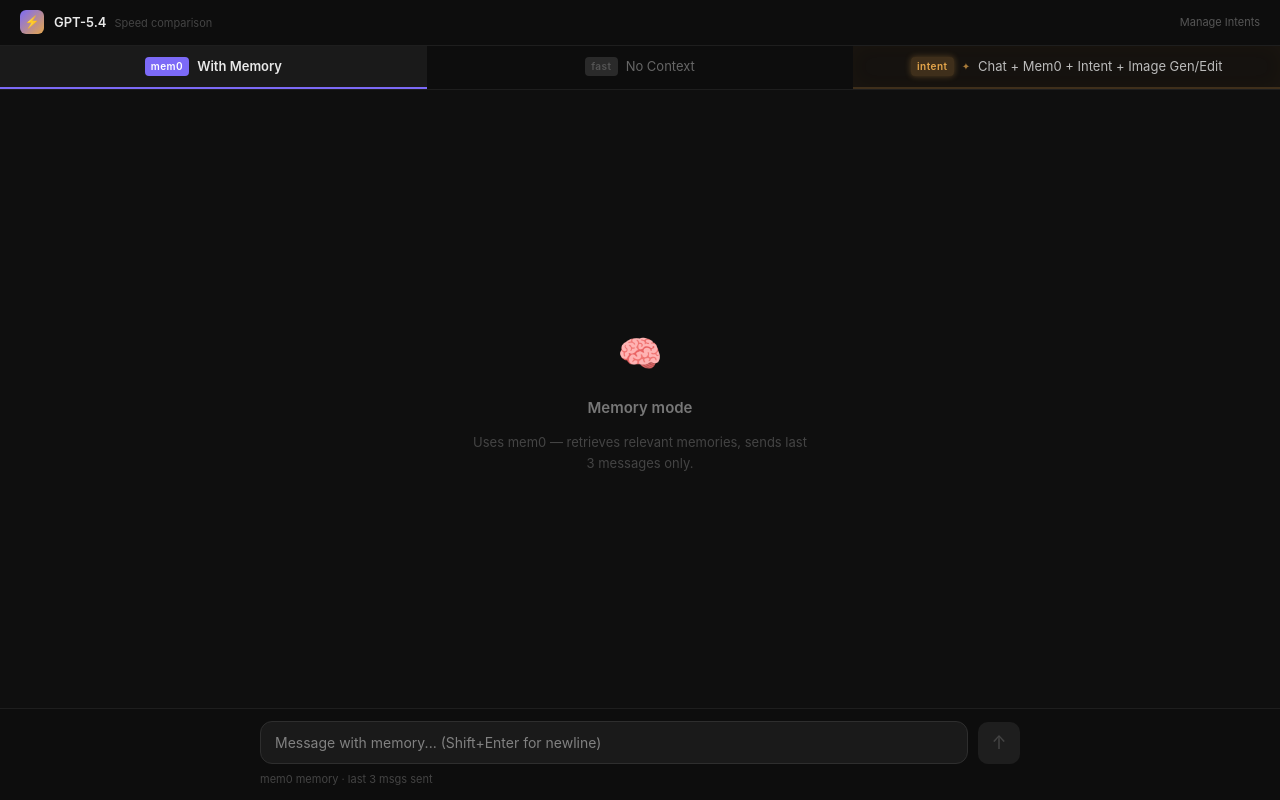
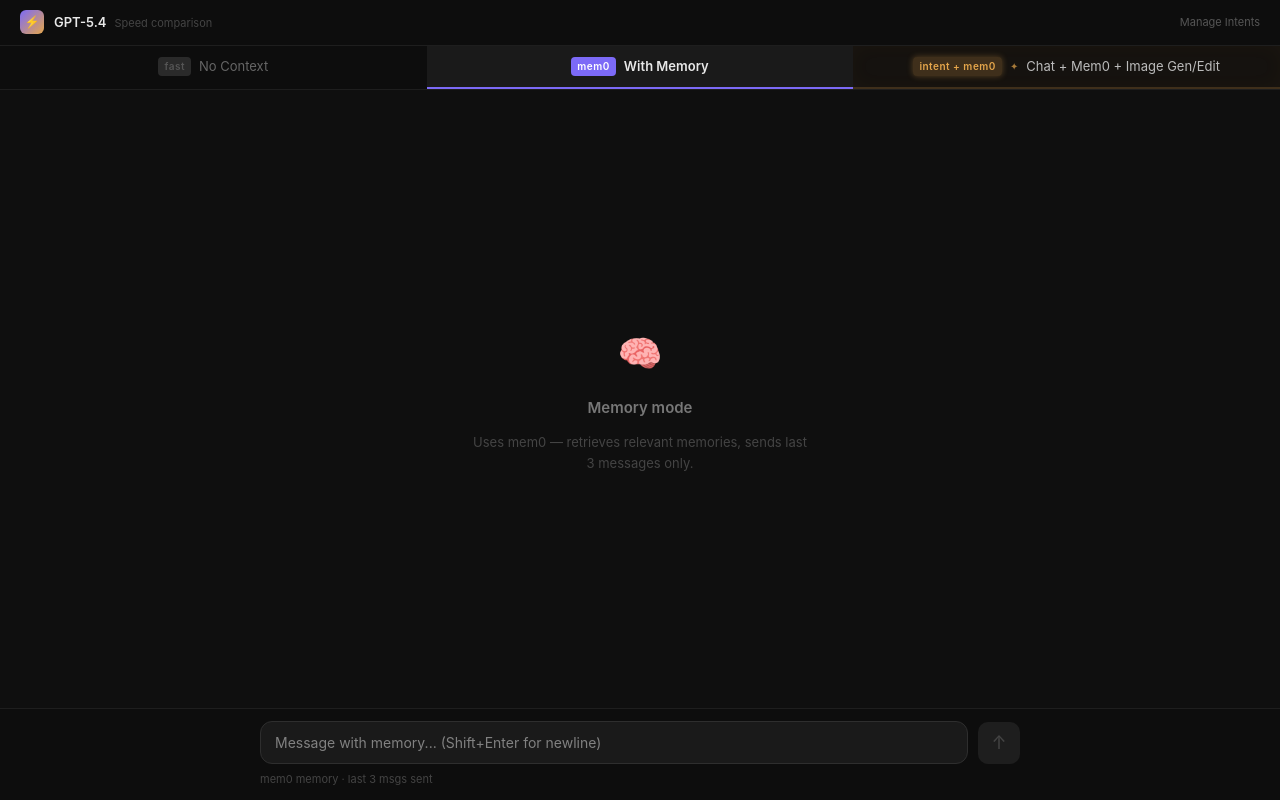
Before and after one commit to ahmad-44/test-llm-speed-with-without-context, a Next.js app: page / in a window 1280 px wide. Built offline with nearby package versions, Linux system fonts and the light colour scheme.

Commit message:
rearrancge tabs

```diff
--- a/app/page.tsx
+++ b/app/page.tsx
@@ -886,9 +886,9 @@
 
       {/* Tabs */}
       <div style={{ display: "flex", borderBottom: "1px solid #1e1e1e", background: "#0d0d0d", flexShrink: 0 }}>
+        <Tab active={mode === "bare"} onClick={() => setMode("bare")} label="No Context" badge="fast" color="#2ea87e" />
         <Tab active={mode === "context"} onClick={() => setMode("context")} label="With Memory" badge="mem0" color="#7c6af7" />
-        <Tab active={mode === "bare"} onClick={() => setMode("bare")} label="No Context" badge="fast" color="#2ea87e" />
-        <Tab active={mode === "intent"} onClick={() => setMode("intent")} label="Chat + Mem0 + Intent + Image Gen/Edit" badge="intent" color="#e5a64b" featured />
+        <Tab active={mode === "intent"} onClick={() => setMode("intent")} label="Chat + Mem0 + Image Gen/Edit" badge="intent + mem0" color="#e5a64b" featured />
       </div>
 
       {mode === "context" && (
```
